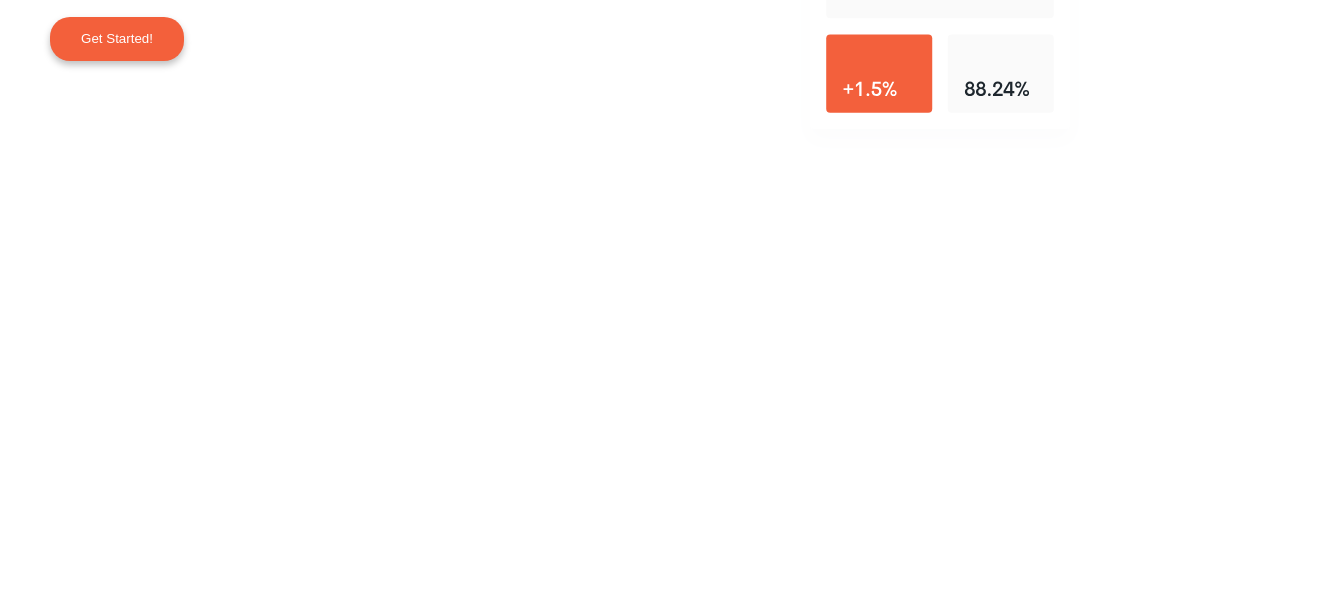
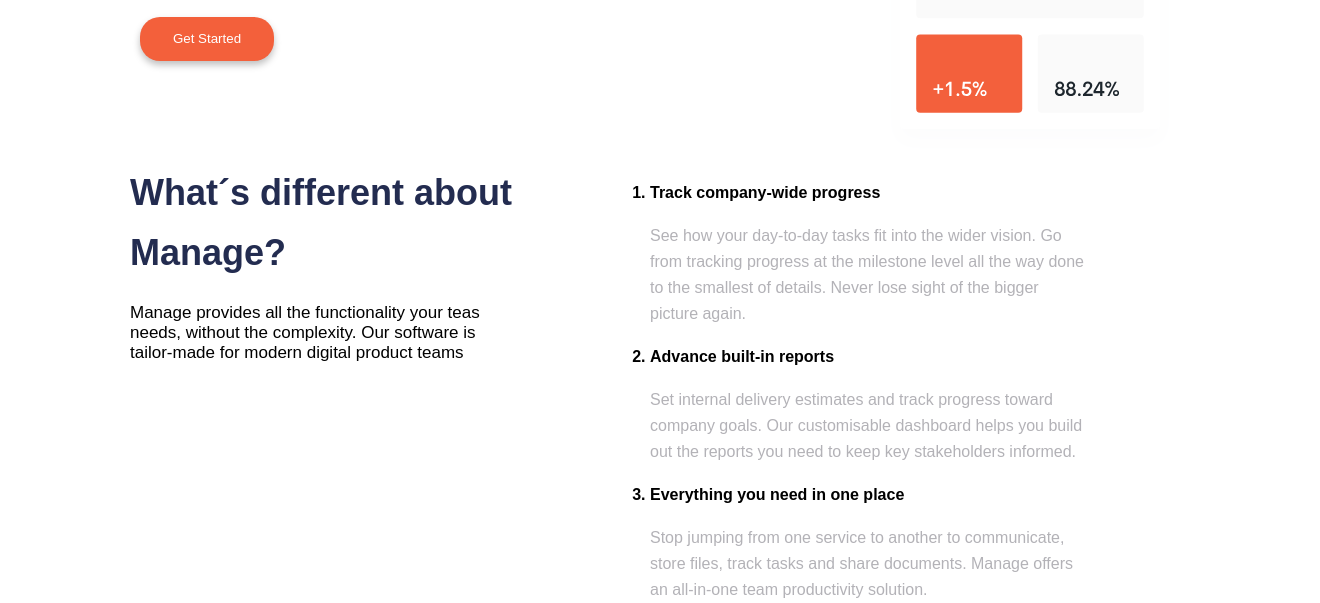
Before and after one commit to edelcastano/Front-End-I-Examen-Practico-Final, a plain HTML site: page index.html in a window 1280 px wide. Shown: the part 566-1169 px from the top of the page, 1320 px wide, since content can reach past the window. Before the commit the page ends 800 px from the top, so only its background shows below. Drawn offline with Linux system fonts and the light colour scheme; a web font is replaced by a local one.

Commit message:
Estoy en proceso del segunto articulo

```diff
--- a/css/style.css
+++ b/css/style.css
@@ -1,9 +1,8 @@
-@import url('https://fonts.googleapis.com/css2?family=Be+Vietnam:wght@400;500;700&display=swap');
+@import url("https://fonts.googleapis.com/css2?family=Be+Vietnam:wght@400;500;700&display=swap");
 
 :root {
-    --color-one:#F3603B;
-    --color-two:#232C50;
-
+  --color-one: #f3603b;
+  --color-two: #232c50;
 }
 
 * {
@@ -12,11 +11,11 @@
   box-sizing: border-box;
 }
 
-  .header{
+.header {
   height: 200px;
   background-color: white;
 }
-  .header__ul{
+.header__ul {
   height: 100%;
   display: flex;
   flex-direction: row;
@@ -25,10 +24,10 @@
   align-content: center;
   align-items: center;
   list-style: none;
-      gap:90px;
+  gap: 90px;
 }
 
-  .header__list{
+.header__list {
   height: 100%;
   display: flex;
   flex-direction: row;
@@ -37,61 +36,103 @@
   align-content: center;
   align-items: center;
   list-style: none;
-    gap:30px;
+  gap: 30px;
 }
-.header__text{
+.header__text {
   text-decoration: none;
   color: black;
-    font-family: 'Be Vietnam', sans-serif;
+  font-family: "Be Vietnam", sans-serif;
   font-weight: 500;
   font-size: 13px;
 }
 
-.header__text:hover{
+.header__text:hover {
   text-decoration: underline;
   cursor: pointer;
 }
-  .header__button{
+.header__button {
   width: 134px;
   height: 44px;
   border-radius: 20px;
   color: white;
   background-color: var(--color-one);
-    border:none;
+  border: none;
   box-shadow: 0px 4px 7px rgba(0, 0, 0, 0.25);
 }
 
-  .header__button:hover{
+.header__button:hover {
   text-decoration: underline;
   cursor: pointer;
 }
 
-  .main__section{
+.main__section {
   display: flex;
   flex-direction: row;
   justify-content: center;
   align-content: center;
   align-items: center;
 }
-  .class__article{
+.class__article {
   display: flex;
   flex-direction: column;
   gap: 20px;
 }
 
-  .main__title{
+.main__title {
   width: 600px;
-    color:var(--color-two);
-    font-family: 'Be Vietnam', sans-serif;
+  color: var(--color-two);
+  font-family: "Be Vietnam", sans-serif;
   font-weight: 700;
   font-size: 58px;
   line-height: 60px;
 }
 
-.main__sentence{
+.main__sentence {
   width: 360px;
-    color:black;
-    font-family: 'Be Vietnam', sans-serif;
+  color: black;
+  font-family: "Be Vietnam", sans-serif;
   font-weight: 500;
-    font-size:17px;
+  font-size: 17px;
 }
+
+.main__image {
+  width: 400px;
+}
+
+.main__subtitle {
+  width: 500px;
+  color: var(--color-two);
+  font-family: "Be Vietnam", sans-serif;
+  font-weight: 700;
+  font-size: 36px;
+  line-height: 60px;
+}
+.main__section2 {
+  display: flex;
+  flex-direction: row;
+  justify-content: center;
+  align-content: center;
+  align-items: top;
+  gap: 20px;
+}
+
+.main__section2__list {
+}
+
+.main__section2__item {
+  width: 500px;
+  color: black;
+  font-family: "Be Vietnam", sans-serif;
+  font-weight: 700;
+  font-size: 16px;
+  line-height: 60px;
+}
+
+.main__Section2__sentence p {
+  width: 440px;
+  color: #b3b2b7;
+  font-family: "Be Vietnam", sans-serif;
+  font-weight: 500;
+  font-size: 16px;
+  line-height: 26px;
+}
--- a/index.html
+++ b/index.html
@@ -1,40 +1,100 @@
 <!DOCTYPE html>
 <html lang="en">
   <head>
-    <meta charset="UTF-8">
-    <meta http-equiv="X-UA-Compatible" content="IE=edge">
-    <meta name="viewport" content="width=device-width, initial-scale=1.0">
+    <meta charset="UTF-8" />
+    <meta http-equiv="X-UA-Compatible" content="IE=edge" />
+    <meta name="viewport" content="width=device-width, initial-scale=1.0" />
     <title>Trabajo Final Front End</title>
-    <link href="css/style.css" rel="stylesheet"/>
+    <link href="css/style.css" rel="stylesheet" />
   </head>
   <body>
     <header class="header">
       <ul class="header__ul">
-            <li><img src="/images/logo.svg" alt="Logo" class="header__logo"></li>
+        <li><img src="/images/logo.svg" alt="Logo" class="header__logo" /></li>
         <li>
           <ul class="header__list">
             <li><a href="" target="_blank" class="header__text">Pricing</a></li>
             <li><a href="" target="_blank" class="header__text">Product</a></li>
-                    <li><a href="" target="_blank" class="header__text">About Us</a></li>
+            <li>
+              <a href="" target="_blank" class="header__text">About Us</a>
+            </li>
             <li><a href="" target="_blank" class="header__text">Careers</a></li>
-                    <li><a href="" target="_blank" class="header__text">Community</a></li>
+            <li>
+              <a href="" target="_blank" class="header__text">Community</a>
+            </li>
           </ul>
         </li>
-            <li><a href="" target="_blank"><button class="header__button">Get Started!</button></a></li>
+        <li>
+          <a href="" target="_blank"
+            ><button class="header__button">Get Started</button></a
+          >
+        </li>
       </ul>
     </header>
     <main>
-
       <section class="main__section">
         <article class="class__article">
-                    <h1 class="main__title">Bring evertone together to build better products.</h1>
-                    <p class="main__sentence">Manage makes ir simple for software teams to plan day-to-day tasks
-                        while keeping the large team goals in view.</p>
-                    <a href="" target="_blank"><button class="header__button">Get Started!</button></a>
+          <h1 class="main__title">
+            Bring evertone together to build better products.
+          </h1>
+          <p class="main__sentence">
+            Manage makes ir simple for software teams to plan day-to-day tasks
+            while keeping the large team goals in view.
+          </p>
+          <a href="" target="_blank"
+            ><button class="header__button">Get Started</button></a
+          >
+        </article>
+
+        <article class="main__image">
+          <img
+            src="images/illustration-intro.svg"
+            alt="Graficos"
+            class="main__intro"
+          />
+        </article>
+      </section>
+
+      <section class="main__section2">
+        <article class="class__article">
+          <h1 class="main__subtitle">
+            What´s different about Manage?
+          </h1>
+          <p class="main__sentence">
+            Manage provides all the functionality your teas needs, without the
+            complexity. Our software is tailor-made for modern digital product
+            teams
+          </p>
         </article>
 
         <article>
-                 <img src="images/illustration-intro.svg" alt="Graficos" class="main__intro">
+          <ol class="main__section2__list">
+            <li class="main__section2__item main__Section2__sentence">
+              Track company-wide progress
+              <p>
+                See how your day-to-day tasks fit into the wider vision. Go from
+                tracking progress at the milestone level all the way done to the
+                smallest of details. Never lose sight of the bigger picture
+                again.
+              </p>
+            </li>
+            <li class="main__section2__item main__Section2__sentence">
+              Advance built-in reports
+              <p>
+                Set internal delivery estimates and track progress toward
+                company goals. Our customisable dashboard helps you build out
+                the reports you need to keep key stakeholders informed.
+              </p>
+            </li>
+            <li class="main__section2__item main__Section2__sentence">
+              Everything you need in one place
+              <p>
+                Stop jumping from one service to another to communicate, store
+                files, track tasks and share documents. Manage offers an
+                all-in-one team productivity solution.
+              </p>
+            </li>
+          </ol>
         </article>
       </section>
     </main>
```
Lines whose indentation alone changed are shown as unchanged.
